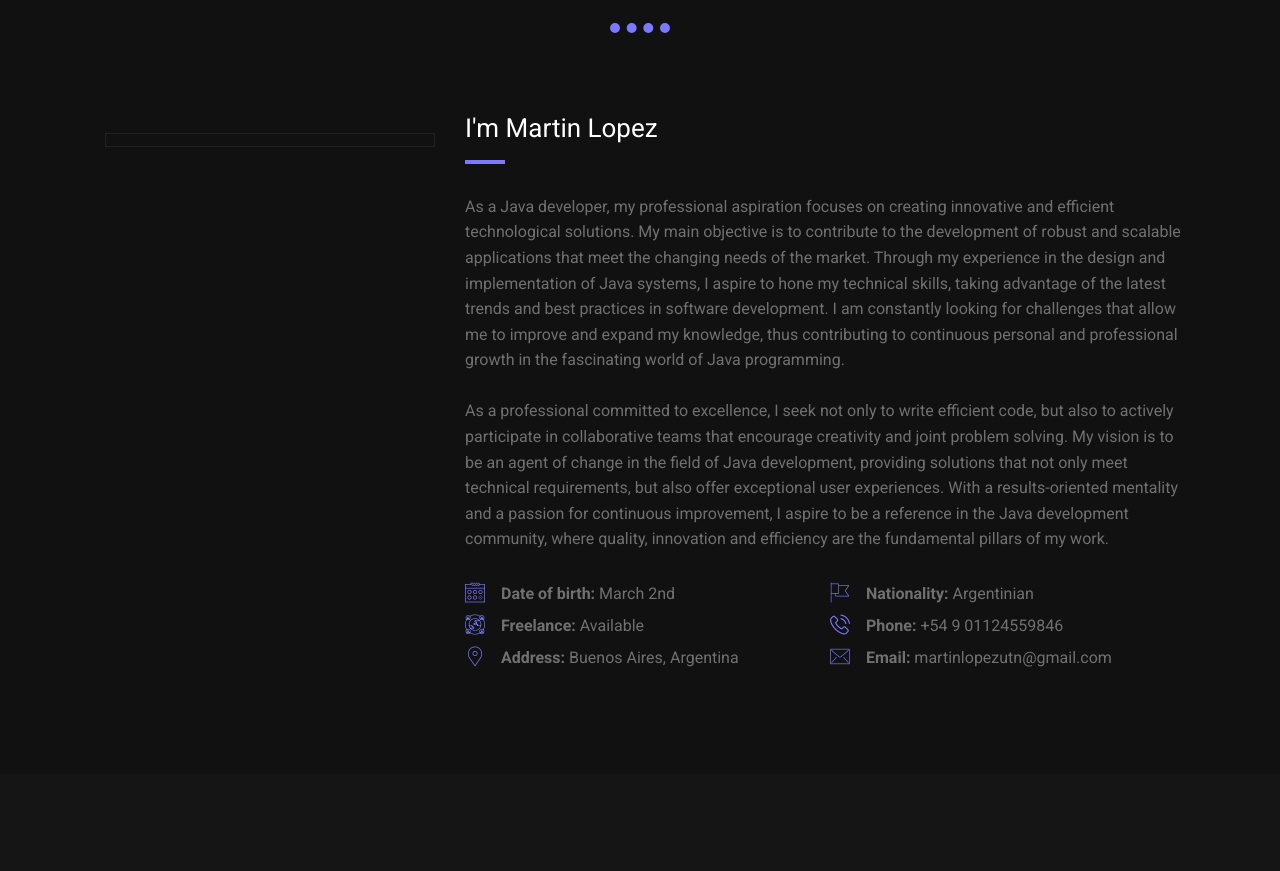
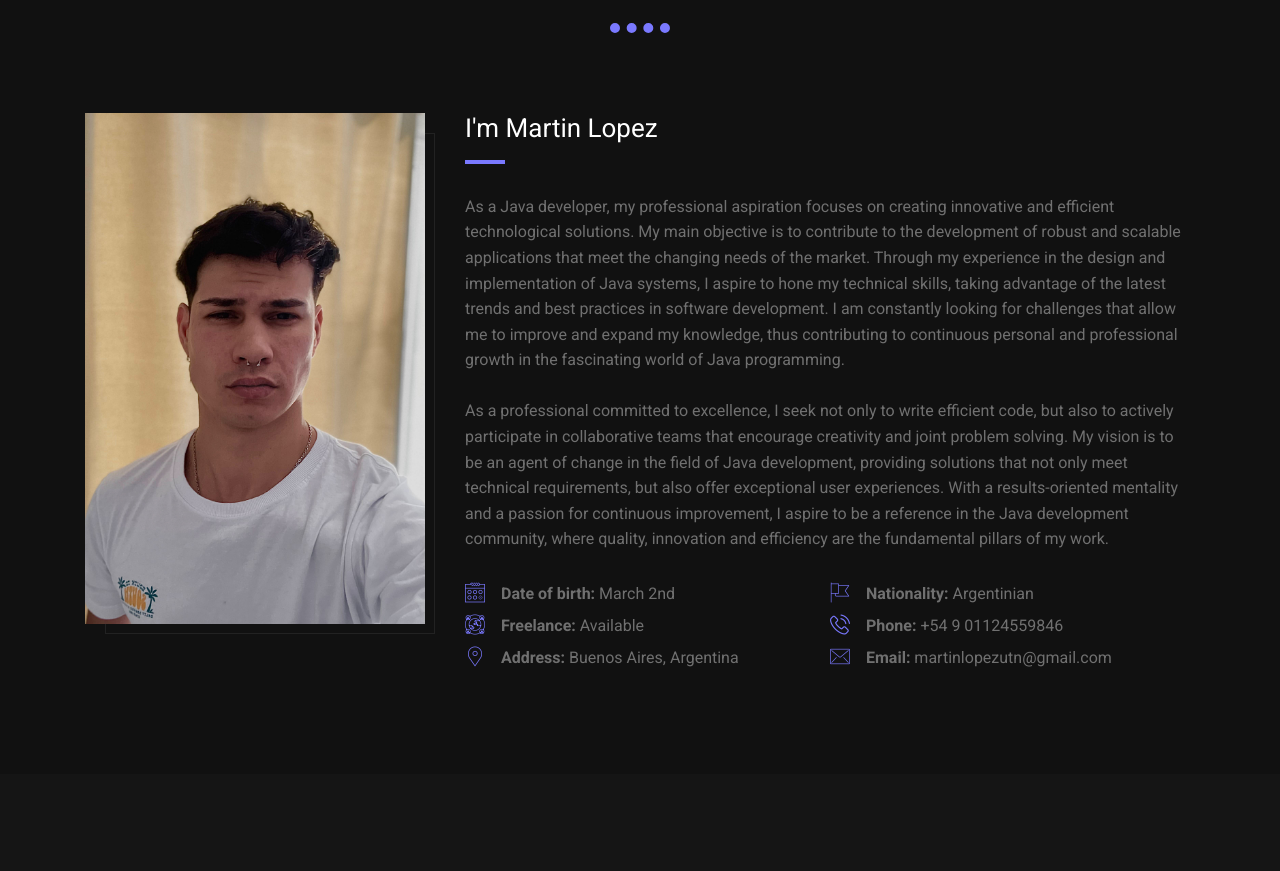
Before and after one commit to zepolcore/Portfolio, a plain HTML site: page index.html in a window 1280 px wide. Shown: the part 890-1761 px from the top of the page. Drawn offline with nearby package versions, Linux system fonts and the light colour scheme.

Commit message:
cambioph

```diff
--- a/index.html
+++ b/index.html
@@ -128,7 +128,7 @@
 				<div class="col-lg-4">
 					<!-- About image start -->
 					<div class="about-image wow fadeInLeft" data-wow-delay="0.3s">
-						<img src="/home/martinlopez/Documentos/Portfolio/images/PSX_20240128_224254" alt="" />
+						<img src="images/PSX_20240128_224254.jpg" alt="" />
 					</div>
 					<!-- About image end -->
 				</div>
```
